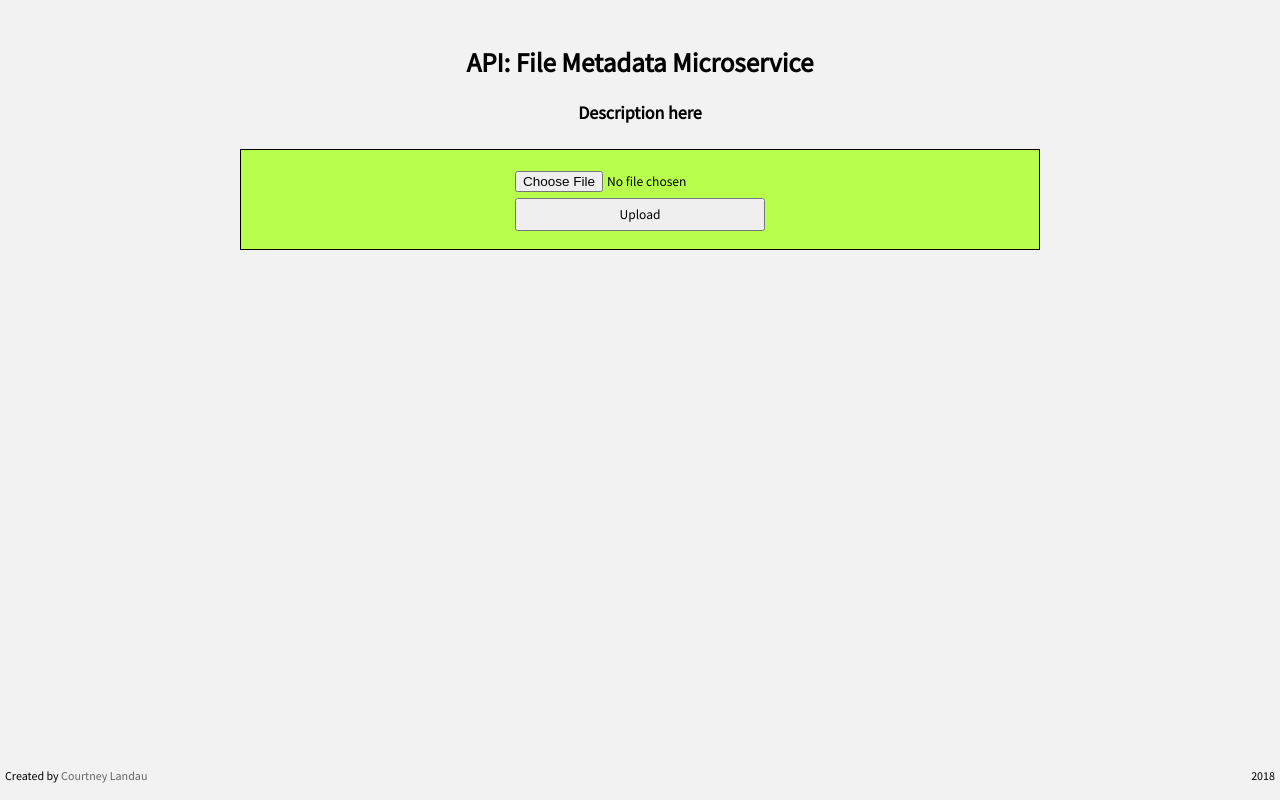
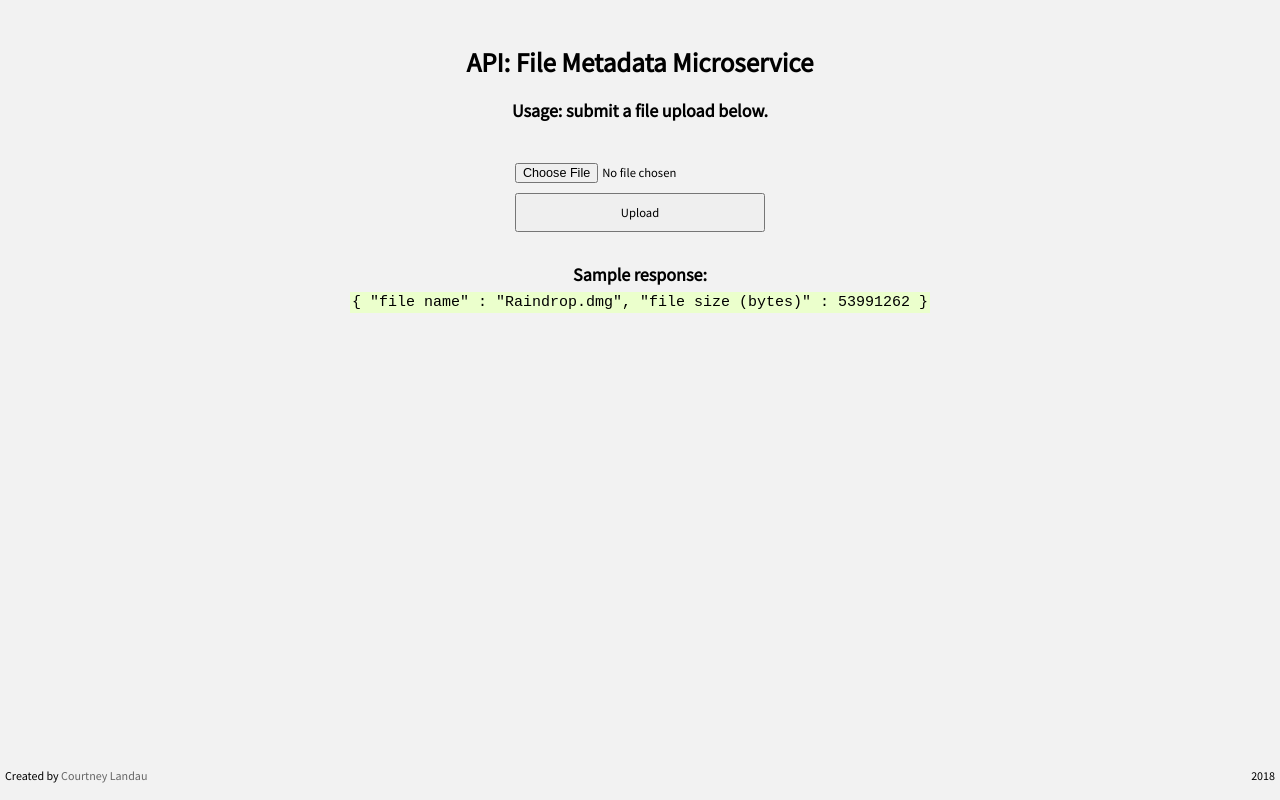
Before and after one commit to clandau/fileMetadata, a website: page views/index.html in a window 1280 px wide. Drawn offline with Linux system fonts and the light colour scheme; files that its build step writes are made by us from their sources.

Commit message:
style changes

```diff
--- a/public/styles.css
+++ b/public/styles.css
@@ -12,7 +12,7 @@ body {
     margin-top: 30px;
     position: relative;
     text-align: center;
-    max-width: 800px;
+    max-width: 600px;
     margin: 10px auto;
 }
 
@@ -21,20 +21,18 @@ code {
     font-size: 15px;
     padding: 2px;
     color: black;
-    background-color: #f5ffe6;
+    background-color:  #ebffcc;
   }
 
 #form-div {
-    background-color: #b8ff4d;
-    border: 1px;
-    border-style: solid;
-    border-color: black;
-    padding-top: 15px;
+    padding: 30px;
 }
 
-ul {
-    list-style-type: none;
-}
+h4 {
+    margin:0;
+    padding:0;
+    }
+
 
 .footer {
     position: fixed;
@@ -50,8 +48,9 @@ input {
 }
 
 button, input, select, textarea {
+    padding: 10px;
     font-family: inherit;
-    font-size: 75%;
+    font-size: 70%;
 }
 
 a:link, a:visited {
--- a/server.js
+++ b/server.js
@@ -18,7 +18,7 @@ app.get('/', (req, res) => {
 
 app.post('/api/fileanalyze', fileUpload.single('upfile'), (req, res, next) => {
     //get info from file and return the file size in JSON response
-    res.json({ 'file size (bytes)' : req.file.size })
+    res.json({ 'file name' : req.file.originalname ,'file size (bytes)' : req.file.size })
 })
 
 app.listen(PORT, () => {
--- a/views/index.html
+++ b/views/index.html
@@ -12,17 +12,15 @@
 <body>
     <div class = 'container'>
         <h2>API: File Metadata Microservice</h2>
-    <h4>Description here</h4>
-    <p>
-
-</p>
-    <p>
+    <h4>Usage: submit a file upload below.</h4>
     <div id='form-div'>
     <form enctype='multipart/form-data' method='POST' action='/api/fileanalyze'>
     <input id='inputfield' type='file' name='upfile'><br>
     <input id='button' type='submit' value='Upload'>
 </form>
-</p>
+</div><div>
+<h4>Sample response:</h4>
+<code>{ "file name" : "Raindrop.dmg", "file size (bytes)" : 53991262 }</code>
     </div>
     <div class="footer">
         <p style="text-align:left;">Created by<a href='mailto:celandau@gmail.com'> Courtney Landau</a>
```
Also changed, not shown: 3 other files.
